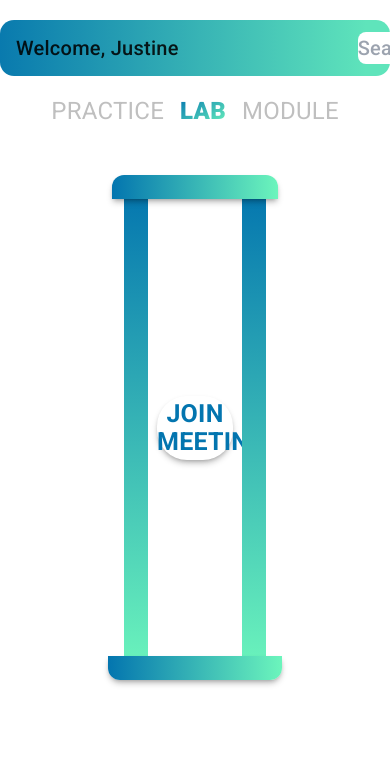
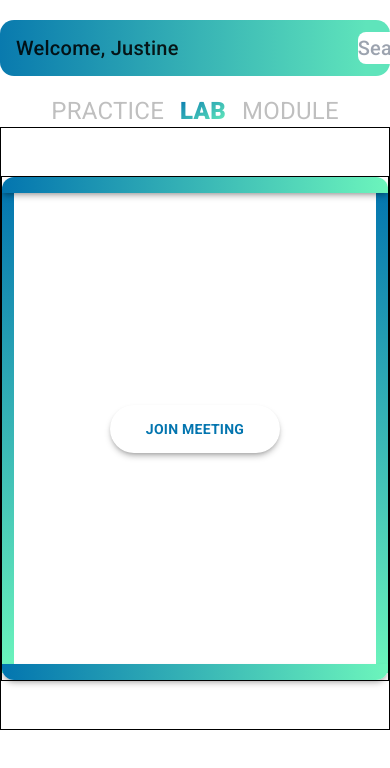
Before and after one commit to JCBEA/speechLab, an Angular app: page /lab in a window 390 px wide. Shown: the top 768 px of the page. Built offline with nearby package versions, Linux system fonts and the light colour scheme.

Commit message:
adjust responsiveness in the lab-laptop container

```diff
--- a/src/app/students/lab/lab-container/lab-container.component.html
+++ b/src/app/students/lab/lab-container/lab-container.component.html
@@ -1,7 +1,7 @@
 <div class='container mx-auto font-roboto'>
 
-    <div class='flex justify-center py-12'>
-        <div class='px-16'>
+    <div class='flex justify-center py-12 border border-black'>
+        <div class='flex-1'>
             <app-lab-laptop (valueChanged)="handleValueChanged($event)"></app-lab-laptop>
         </div>
 
--- a/src/app/students/lab/lab-laptop/lab-laptop.component.html
+++ b/src/app/students/lab/lab-laptop/lab-laptop.component.html
@@ -1,7 +1,7 @@
-<div class='lg:w-[826px] h-[505px] relative flex justify-center items-center'>
-    <div class='absolute w-[96.2%] h-6 bg-gradient-to-r from-primary to-secondary z-20 rounded-tr-xl rounded-tl-xl top-0 shadow-md shadow-black/25'></div>
-    <div class='absolute bottom-0 z-10 w-6 h-[96.2%] top-3 bg-gradient-to-b from-primary to-secondary left-4'></div>
-      <button (click)="toggleValue()" class='text-25px font-semibold text-primary leading-7 w-[43.9%] rounded-[30px]  h-16 shadow-md shadow-black/25 '>JOIN MEETING</button>
-    <div class='absolute top-3 bg-gradient-to-b from-primary to-secondary bottom-0 right-4 w-6 h-[96.2%] z-10'></div>
-    <div class='absolute inset-x-0 bottom-0 z-20 w-full h-6 shadow-md bg-gradient-to-r from-primary to-secondary rounded-br-xl rounded-bl-xl shadow-black/25'></div>
+<div class='mx-auto lg:max-w-[826px] h-[505px] border border-black relative flex justify-center items-center'>
+    <div class='absolute md:w-[96.2%] w-full h-4 md:h-6 bg-gradient-to-r from-primary to-secondary z-20 rounded-tr-xl rounded-tl-xl top-0 shadow-md shadow-black/25'></div>
+    <div class='absolute bottom-0 z-10 md:w-6 w-3 h-[96.2%] top-3 bg-gradient-to-b from-primary to-secondary lg:left-4 md:left-4 left-0'></div>
+      <button (click)="toggleValue()" class='lg:text-25px font-semibold text-primary leading-7 w-[43.9%] rounded-[30px]  text-sm lg:h-16 h-12 sm:text-lg shadow-md shadow-black/25 '>JOIN MEETING</button>
+    <div class='absolute top-3 bg-gradient-to-b from-primary to-secondary bottom-0 right-0 md:right-4 md:w-6 w-3 h-[96.2%] z-10'></div>
+    <div class='absolute bottom-0 z-20 w-full h-4 shadow-md lg:h-6 lg:inset-x-0 bg-gradient-to-r from-primary to-secondary rounded-br-xl rounded-bl-xl shadow-black/25'></div>
 </div>
```
